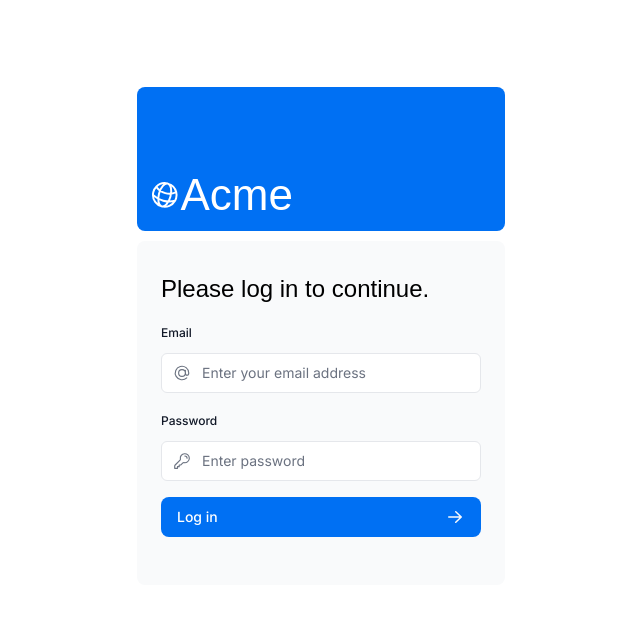
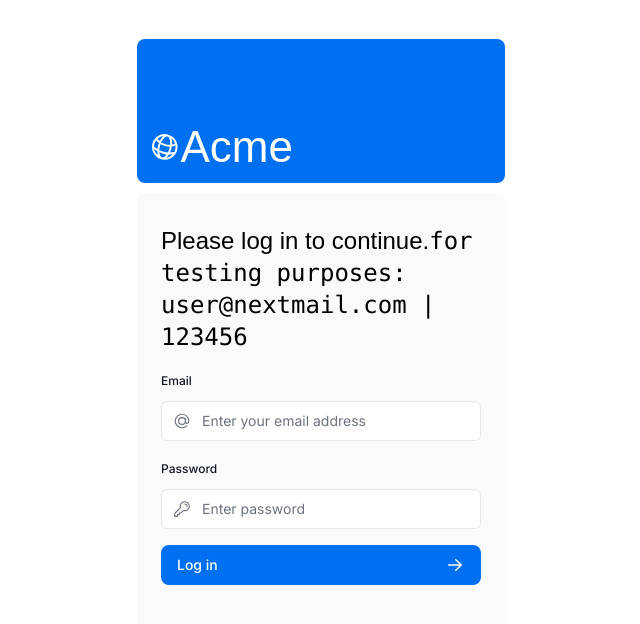
Before and after one commit to tzachi81/nextjsdashboard, a Next.js app: page /login in a window 1280 px wide. Shown: the top 624 px of the page, without its empty margins (319-959 px from the left). Built offline with nearby package versions, Linux system fonts and the light colour scheme; a web font is replaced by a local one.

Commit message:
test login creds.

```diff
--- a/app/ui/login-form.tsx
+++ b/app/ui/login-form.tsx
@@ -1,21 +1,20 @@
-'use client'
+"use client";
 
-import { lusitana } from '@/app/ui/fonts';
+import { lusitana } from "@/app/ui/fonts";
 import {
   AtSymbolIcon,
   ExclamationCircleIcon,
-  KeyIcon
-} from '@heroicons/react/24/outline';
-import { ArrowRightIcon } from '@heroicons/react/20/solid';
-import { Button } from './button';
-import { useActionState } from 'react';
-import { authenticate } from '@/app/lib/actions';
+  KeyIcon,
+} from "@heroicons/react/24/outline";
+import { ArrowRightIcon } from "@heroicons/react/20/solid";
+import { Button } from "./button";
+import { useActionState } from "react";
+import { authenticate } from "@/app/lib/actions";
 
 export default function LoginForm() {
-
   const [errorMessage, formAction, isPending] = useActionState(
     authenticate,
-    undefined,
+    undefined
   );
 
   return (
@@ -23,6 +22,7 @@ export default function LoginForm() {
       <div className="flex-1 rounded-lg bg-gray-50 px-6 pb-4 pt-8">
         <h1 className={`${lusitana.className} mb-3 text-2xl`}>
           Please log in to continue.
+          <code>for testing purposes: user@nextmail.com | 123456</code>
         </h1>
         <div className="w-full">
           <div>
@@ -68,7 +68,8 @@ export default function LoginForm() {
         <Button className="mt-4 w-full" aria-disabled={isPending}>
           Log in <ArrowRightIcon className="ml-auto h-5 w-5 text-gray-50" />
         </Button>
-        <div className="flex h-8 items-end space-x-1"
+        <div
+          className="flex h-8 items-end space-x-1"
           aria-live="polite"
           aria-atomic="true"
         >
```
Also changed, not shown: 1 other file (tests, documents, lock files or other folders). Lines whose indentation alone changed are shown as unchanged.
